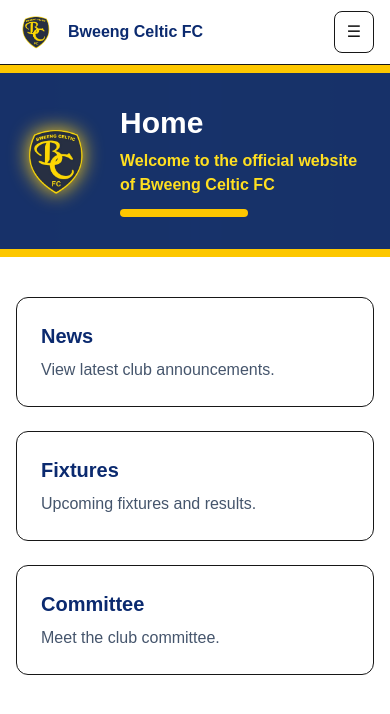
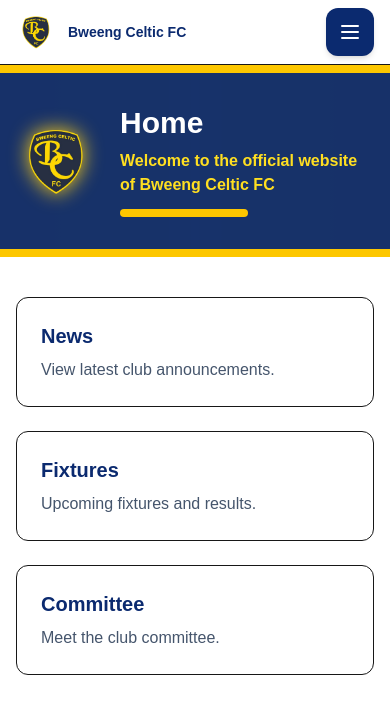
Before and after one commit to secretarybweengceltic-ship-it/bweeng-celtic-fc, a Next.js app: page / in a window 390 px wide. Shown: the top 714 px of the page. Built offline with nearby package versions, Linux system fonts and the light colour scheme; no server answers.

Commit message:
Refactor mobile menu styles and link sizes
Updated mobile menu styles and link padding for better responsiveness.

```diff
--- a/components/Navbar.tsx
+++ b/components/Navbar.tsx
@@ -65,7 +65,7 @@ export default function Navbar() {
                 priority
               />
             </div>
-            <span className="font-extrabold text-[#0B2A6F]">
+            <span className="font-extrabold text-[#0B2A6F] text-sm sm:text-base md:text-lg">
               Bweeng Celtic FC
             </span>
           </Link>
@@ -210,10 +210,19 @@ export default function Navbar() {
 
           {/* Mobile Button */}
           <button
-            className="md:hidden border px-3 py-2 rounded-lg"
             onClick={() => setMobileOpen(!mobileOpen)}
+            className="md:hidden p-3 rounded-xl bg-[#0B2A6F] text-white shadow-md active:scale-95 transition"
+            aria-label="Toggle menu"
           >
-            ☰
+            <svg
+              className="w-6 h-6"
+              fill="none"
+              stroke="currentColor"
+              strokeWidth="2"
+              viewBox="0 0 24 24"
+            >
+              <path strokeLinecap="round" strokeLinejoin="round" d="M4 6h16M4 12h16M4 18h16" />
+            </svg>
           </button>
 
         </div>
@@ -221,33 +230,33 @@ export default function Navbar() {
         {/* Mobile Menu */}
         {mobileOpen && (
 
-          <div className="md:hidden border-t pb-4 font-bold text-[#0B2A6F]">
+          <div className="md:hidden border-t bg-white shadow-lg rounded-b-2xl pb-6 pt-2 font-semibold text-[#0B2A6F]">
 
-            <Link href="/" onClick={closeMobile} className="block px-4 py-2 hover:bg-slate-50">Home</Link>
+            <Link href="/" onClick={closeMobile} className="block px-6 py-3 text-lg hover:bg-slate-100 transition">Home</Link>
 
-            <Link href="/announcements" onClick={closeMobile} className="block px-4 py-2 hover:bg-slate-50">News</Link>
+            <Link href="/announcements" onClick={closeMobile} className="block px-6 py-3 text-lg hover:bg-slate-100 transition">News</Link>
 
-            <Link href="/about" onClick={closeMobile} className="block px-4 py-2 hover:bg-slate-50">About</Link>
+            <Link href="/about" onClick={closeMobile} className="block px-6 py-3 text-lg hover:bg-slate-100 transition">About</Link>
 
-            <Link href="/club-history" onClick={closeMobile} className="block px-4 py-2 hover:bg-slate-50">Club History</Link>
+            <Link href="/club-history" onClick={closeMobile} className="block px-6 py-3 text-lg hover:bg-slate-100 transition">Club History</Link>
 
-            <Link href="/committee" onClick={closeMobile} className="block px-4 py-2 hover:bg-slate-50">Club Committee</Link>
+            <Link href="/committee" onClick={closeMobile} className="block px-6 py-3 text-lg hover:bg-slate-100 transition">Club Committee</Link>
 
             {/* FIXED Mobile Documents Link */}
-            <Link href="/about/documents" onClick={closeMobile} className="block px-4 py-2 hover:bg-slate-50">
+            <Link href="/about/documents" onClick={closeMobile} className="block px-6 py-3 text-lg hover:bg-slate-100 transition">
               Club Documents
             </Link>
 
-            <Link href="/fixtures" onClick={closeMobile} className="block px-4 py-2 hover:bg-slate-50">Fixtures</Link>
+            <Link href="/fixtures" onClick={closeMobile} className="block px-6 py-3 text-lg hover:bg-slate-100 transition">Fixtures</Link>
 
-            <Link href="/gallery" onClick={closeMobile} className="block px-4 py-2 hover:bg-slate-50">Gallery</Link>
+            <Link href="/gallery" onClick={closeMobile} className="block px-6 py-3 text-lg hover:bg-slate-100 transition">Gallery</Link>
 
             <a
   href={SHOP_URL}
   target="_blank"
   rel="noreferrer"
   onClick={closeMobile}
-  className="block px-4 py-2 hover:bg-slate-50"
+  className="block px-6 py-3 text-lg hover:bg-slate-100 transition"
 >
   Club Shop
 </a>
```
